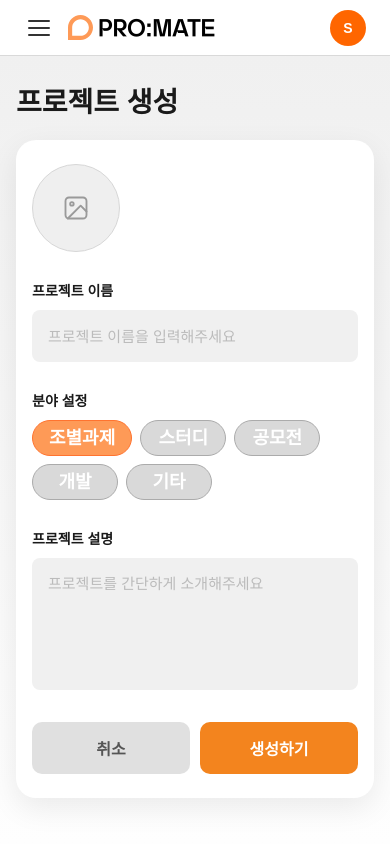
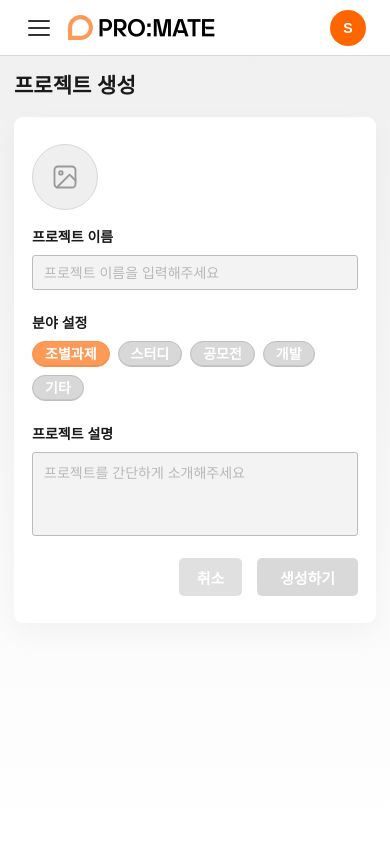
Before and after one commit to pknu-wap/promate, a React (Vite) app in the folder FE/: page /teammaking in a window 390 px wide. Shown: the top 844 px of the page. Built offline with nearby package versions, Linux system fonts and the light colour scheme; no server answers.

Commit message:
feat:스크롤 제거,모달창,검증로직
팀제작 페이지 스크롤제거,팀 찾기 페이지에서 지원하기 버튼 누르면 모달창 띄우기, 양식 다 작성해야지 생성할수있게 검증로직 개발했습니다

```diff
--- a/FE/src/components/ApplyModal/ApplyModal.jsx
+++ b/FE/src/components/ApplyModal/ApplyModal.jsx
@@ -14,14 +14,14 @@ function ApplyModal({
   setMotivation,
 }) {
   useEffect(() => {
+    const previousOverflow = document.body.style.overflow;
+
     if (isOpen) {
       document.body.style.overflow = "hidden";
-    } else {
-      document.body.style.overflow = "auto";
     }
 
     return () => {
-      document.body.style.overflow = "auto";
+      document.body.style.overflow = previousOverflow;
     };
   }, [isOpen]);
 
--- a/FE/src/pages/FindTeam/FindTeamPage.jsx
+++ b/FE/src/pages/FindTeam/FindTeamPage.jsx
@@ -1,5 +1,6 @@
 import { useMemo, useState } from "react";
 import logoIcon from "../../assets/logoIcon.svg";
+import ApplyModal from "../../components/ApplyModal/ApplyModal.jsx";
 import Badge from "../../components/Badge/Badge.jsx";
 import MainButton from "../../components/MainButton/MainButton.jsx";
 import "./FindTeamPage.css";
@@ -120,6 +121,9 @@ function FindTeamPage() {
   const [selectedCategory, setSelectedCategory] = useState("assignment");
   const [teamPosts, setTeamPosts] = useState(mockTeamPosts);
   const [searchKeyword, setSearchKeyword] = useState("");
+  const [selectedTeamId, setSelectedTeamId] = useState(null);
+  const [job, setJob] = useState("");
+  const [motivation, setMotivation] = useState("");
 
   const filteredTeamPosts = useMemo(() => {
     const keyword = searchKeyword.trim();
@@ -130,6 +134,9 @@ function FindTeamPage() {
     );
   }, [selectedCategory, searchKeyword, teamPosts]);
 
+  const selectedTeam = teamPosts.find((team) => team.id === selectedTeamId);
+  const isApplyModalOpen = selectedTeamId !== null;
+
   const handleToggleBookmark = (teamId) => {
     setTeamPosts((prevTeamPosts) =>
       prevTeamPosts.map((team) =>
@@ -138,12 +145,27 @@ function FindTeamPage() {
     );
   };
 
-  const handleApply = (teamId) => {
+  const handleOpenApplyModal = (teamId) => {
+    setSelectedTeamId(teamId);
+    setJob("");
+    setMotivation("");
+  };
+
+  const handleCloseApplyModal = () => {
+    setSelectedTeamId(null);
+    setJob("");
+    setMotivation("");
+  };
+
+  const handleSubmitApply = () => {
+    if (selectedTeamId === null) return;
+
     setTeamPosts((prevTeamPosts) =>
       prevTeamPosts.map((team) =>
-        team.id === teamId ? { ...team, applied: true } : team,
+        team.id === selectedTeamId ? { ...team, applied: true } : team,
       ),
     );
+    handleCloseApplyModal();
   };
 
   return (
@@ -203,7 +225,7 @@ function FindTeamPage() {
                   </button>
                   <MainButton
                     className={`find-team-apply-button ${team.applied ? "is-applied" : ""}`}
-                    onClick={() => handleApply(team.id)}
+                    onClick={() => handleOpenApplyModal(team.id)}
                     aria-pressed={team.applied}
                   >
                     {team.applied ? "지원 완료" : "지원하기"}
@@ -216,6 +238,17 @@ function FindTeamPage() {
           <div className="find-team-empty">해당 카테고리에 모집 중인 팀이 없습니다.</div>
         )}
       </section>
+
+      <ApplyModal
+        isOpen={isApplyModalOpen}
+        onClose={handleCloseApplyModal}
+        onSubmit={handleSubmitApply}
+        projectName={selectedTeam?.title ?? ""}
+        job={job}
+        motivation={motivation}
+        setJob={setJob}
+        setMotivation={setMotivation}
+      />
     </main>
   );
 }
--- a/FE/src/pages/Teammaking/TeammakingPage.css
+++ b/FE/src/pages/Teammaking/TeammakingPage.css
@@ -6,37 +6,43 @@
 
 body {
   font-family: "Pretendard", "Noto Sans KR", sans-serif;
-
   color: #1a1a1a;
 }
 
 .page-wrapper {
-  min-height: 100vh;
-  background-color: #f0f0f0;
-  padding: 40px 20px;
+  width: 100%;
+  height: 100%;
+  overflow: hidden;
+  background-color: #f8f8f8;
+  padding: 21px 30px 0;
   background: linear-gradient(180deg, #f0f0f0 0%, #ffffff 100%);
 }
 
 .page-title {
-  font-size: 22px;
-  font-weight: 700;
+  width: 864px;
+  max-width: 100%;
+  margin: 0 0 18px;
+  margin-left: 0;
+  font-size: 21px;
+  line-height: 27px;
+  font-weight: 800;
   color: #1a1a1a;
-  margin-bottom: 24px;
-  padding-left: 4px;
 }
 
 .card {
   background-color: #ffffff;
-  border-radius: 16px;
-  padding: 40px 40px 100px 40px;
-  max-width: 860px;
-  margin: 0 auto;
+  border-radius: 9px;
+  width: 864px;
+  max-width: 100%;
+  height: 506px;
+  padding: 27px 33px;
+  margin: 0;
   position: relative;
-  box-shadow: 0 2px 12px rgba(0, 0, 0, 0.06);
+  box-shadow: 0 10px 28px rgba(0, 0, 0, 0.04);
 }
 
 .image-upload-wrapper {
-  margin-bottom: 32px;
+  margin-bottom: 18px;
 }
 
 .image-upload-trigger {
@@ -52,36 +58,37 @@ body {
 
 .image-upload-trigger:focus-visible {
   outline: 2px solid #fe9a57;
-  outline-offset: 4px;
+  outline-offset: 3px;
 }
 
 .image-upload-avatar {
-  width: 88px;
-  height: 88px;
+  width: 66px;
+  height: 66px;
   background-color: #efefef;
   border-color: #d7d7d7;
 }
 
 .form-field {
-  margin-bottom: 32px;
+  margin-bottom: 27px;
 }
 
 .form-label {
   display: block;
-  font-size: 15px;
-  font-weight: 600;
+  font-size: 14px;
+  line-height: 18px;
+  font-weight: 800;
   color: #1a1a1a;
-  margin-bottom: 12px;
+  margin-bottom: 9px;
 }
 
 .text-input {
-  width: 100%;
-  max-width: 480px;
-  height: 48px;
-  padding: 0 16px;
-  border: none;
-  border-radius: 8px;
-  background-color: #f0f0f0;
+  width: 507px;
+  max-width: 100%;
+  height: 35px;
+  padding: 0 11px;
+  border: 1px solid #bcbcbc;
+  border-radius: 3px;
+  background-color: #f3f3f3;
   font-size: 14px;
   color: #1a1a1a;
   outline: none;
@@ -94,28 +101,52 @@ body {
 }
 
 .text-input::placeholder {
-  color: #bbbbbb;
+  color: #b8b8b8;
 }
 
 .domain-tags {
   display: flex;
   flex-wrap: wrap;
-  gap: 10px;
+  gap: 8px;
+}
+
+.page-wrapper .badge {
+  min-width: 0;
+  height: 26px;
+  padding: 0 12px;
+  border-color: #bdbdbd;
+  border-radius: 999px;
+  background: #d8d8d8;
+  color: #ffffff;
+  font-size: 14px;
+  font-weight: 800;
+  line-height: 1;
+  box-shadow: inset 0 -1px 0 rgba(0, 0, 0, 0.08);
+}
+
+.page-wrapper .badge--selected {
+  border-color: #fe8f48;
+  background: #fe9a57;
+}
+
+.page-wrapper .badge:hover {
+  transform: none;
+  box-shadow: inset 0 -1px 0 rgba(0, 0, 0, 0.08);
 }
 
 .textarea-input {
-  width: 100%;
-  max-width: 480px;
-  height: 120px;
-  padding: 14px 16px;
-  border: none;
-  border-radius: 8px;
-  background-color: #f0f0f0;
+  width: 507px;
+  max-width: 100%;
+  height: 84px;
+  padding: 11px;
+  border: 1px solid #bcbcbc;
+  border-radius: 3px;
+  background-color: #f3f3f3;
   font-size: 14px;
   color: #1a1a1a;
   resize: none;
   outline: none;
-  line-height: 1.6;
+  line-height: 1.4;
   font-family: inherit;
   transition: background-color 0.2s ease, box-shadow 0.2s ease;
 }
@@ -126,36 +157,34 @@ body {
 }
 
 .textarea-input::placeholder {
-  color: #bbbbbb;
+  color: #b8b8b8;
 }
 
 .bottom-bar {
   position: absolute;
-  bottom: 0;
-  left: 0;
-  right: 0;
-  padding: 20px 40px;
+  right: 33px;
+  bottom: 27px;
+  padding: 0;
   display: flex;
   align-items: center;
   justify-content: flex-end;
-  border-top: 1px solid #f0f0f0;
-  border-radius: 0 0 16px 16px;
 }
 
 .action-buttons {
   display: flex;
-  gap: 12px;
+  gap: 15px;
 }
 
 .btn-cancel {
-  height: 48px;
-  padding: 0 28px;
-  border-radius: 10px;
+  width: 63px;
+  height: 38px;
+  padding: 0;
+  border-radius: 5px;
   border: none;
   background-color: #e0e0e0;
-  color: #555555;
+  color: #ffffff;
   font-size: 15px;
-  font-weight: 600;
+  font-weight: 800;
   cursor: pointer;
   transition: background-color 0.18s ease;
   font-family: inherit;
@@ -166,107 +195,110 @@ body {
 }
 
 .btn-submit {
-  height: 48px;
-  padding: 0 28px;
-  border-radius: 10px;
+  width: 101px;
+  height: 38px;
+  padding: 0;
+  border-radius: 5px;
   border: none;
-  background-color: #f3841e;
+  background-color: #fe9a57;
   color: #ffffff;
   font-size: 15px;
-  font-weight: 600;
+  font-weight: 800;
   cursor: pointer;
   transition: background-color 0.18s ease, transform 0.1s ease;
   font-family: inherit;
 }
 
 .btn-submit:hover {
-  background-color: #e07519;
+  background-color: #ee8846;
+}
+
+.btn-submit:disabled {
+  background-color: #d9d9d9;
+  cursor: not-allowed;
+  opacity: 1;
+}
+
+.btn-submit:disabled:hover {
+  background-color: #d9d9d9;
 }
 
 .btn-submit:active {
   transform: scale(0.98);
 }
 
+.btn-submit:disabled:active {
+  transform: none;
+}
+
 @media (max-width: 480px) {
   .page-wrapper {
-    padding: 24px 16px;
+    padding: 16px 14px 0;
   }
 
   .page-title {
-    font-size: 28px;
-    margin-bottom: 20px;
+    width: 100%;
+    font-size: 21px;
+    line-height: 27px;
+    margin-bottom: 18px;
     padding-left: 0;
   }
 
   .card {
-    border-radius: 20px;
-    padding: 24px 16px 24px;
-    max-width: 100%;
-    box-shadow: 0 10px 30px rgba(0, 0, 0, 0.08);
+    width: 100%;
+    height: min(506px, calc(100dvh - 105px));
+    border-radius: 9px;
+    padding: 27px 18px;
   }
 
   .image-upload-wrapper {
-    margin-bottom: 28px;
-  }
-
-  .image-upload-circle {
-    width: 84px;
-    height: 84px;
+    margin-bottom: 18px;
   }
 
   .form-field {
-    margin-bottom: 28px;
+    margin-bottom: 24px;
   }
 
   .form-label {
     font-size: 14px;
-    margin-bottom: 10px;
+    line-height: 18px;
+    margin-bottom: 9px;
   }
 
   .text-input,
   .textarea-input {
-    max-width: none;
     width: 100%;
   }
 
   .text-input {
-    height: 52px;
-    font-size: 15px;
+    height: 35px;
+    font-size: 14px;
   }
 
   .textarea-input {
-    min-height: 132px;
-    height: 132px;
-    font-size: 15px;
+    min-height: 84px;
+    height: 84px;
+    font-size: 14px;
   }
 
   .domain-tags {
     gap: 8px;
   }
 
-  .domain-tag {
-    padding: 10px 16px;
-    font-size: 13px;
-    flex: 0 0 auto;
-  }
-
   .bottom-bar {
-    position: static;
-    padding: 0;
-    margin-top: 12px;
-    border-top: none;
+    position: absolute;
+    right: 18px;
+    bottom: 27px;
   }
 
   .action-buttons {
-    width: 100%;
-    gap: 10px;
+    gap: 15px;
   }
 
   .btn-cancel,
   .btn-submit {
-    flex: 1 1 0;
-    height: 52px;
-    padding: 0 16px;
-    font-size: 16px;
+    flex: 0 0 auto;
+    height: 38px;
+    font-size: 15px;
   }
 }
--- a/FE/src/pages/Teammaking/TeammakingPage.jsx
+++ b/FE/src/pages/Teammaking/TeammakingPage.jsx
@@ -19,6 +19,7 @@ function TeammakingPage() {
   const [selectedDomain, setSelectedDomain] = useState("assignment");
   const [description, setDescription] = useState("");
   const [imageSrc, setImageSrc] = useState(null);
+  const isSubmitEnabled = projectName.trim() !== "" && description.trim() !== "";
 
   const handleCancel = () => {
     setProjectName("");
@@ -28,6 +29,8 @@ function TeammakingPage() {
   };
 
   const handleSubmit = () => {
+    if (!isSubmitEnabled) return;
+
     const selectedDomainLabel =
       domainOptions.find((option) => option.id === selectedDomain)?.label ?? selectedDomain;
 
@@ -54,7 +57,11 @@ function TeammakingPage() {
           description={description}
           onDescriptionChange={setDescription}
         />
-        <FormActions onCancel={handleCancel} onSubmit={handleSubmit} />
+        <FormActions
+          onCancel={handleCancel}
+          onSubmit={handleSubmit}
+          isSubmitEnabled={isSubmitEnabled}
+        />
       </div>
     </div>
   );
--- a/FE/src/pages/Teammaking/components/FormActions.jsx
+++ b/FE/src/pages/Teammaking/components/FormActions.jsx
@@ -1,11 +1,16 @@
-function FormActions({ onCancel, onSubmit }) {
+function FormActions({ onCancel, onSubmit, isSubmitEnabled }) {
   return (
     <div className="bottom-bar">
       <div className="action-buttons">
         <button type="button" className="btn-cancel" onClick={onCancel}>
           취소
         </button>
-        <button type="button" className="btn-submit" onClick={onSubmit}>
+        <button
+          type="button"
+          className="btn-submit"
+          onClick={onSubmit}
+          disabled={!isSubmitEnabled}
+        >
           생성하기
         </button>
       </div>
```
